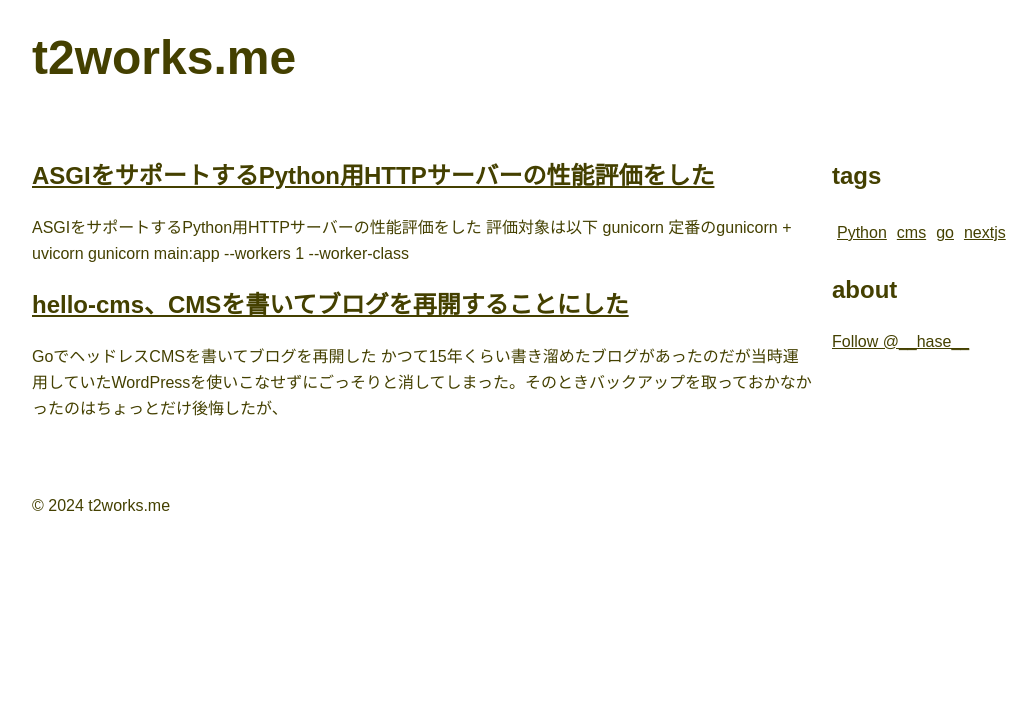
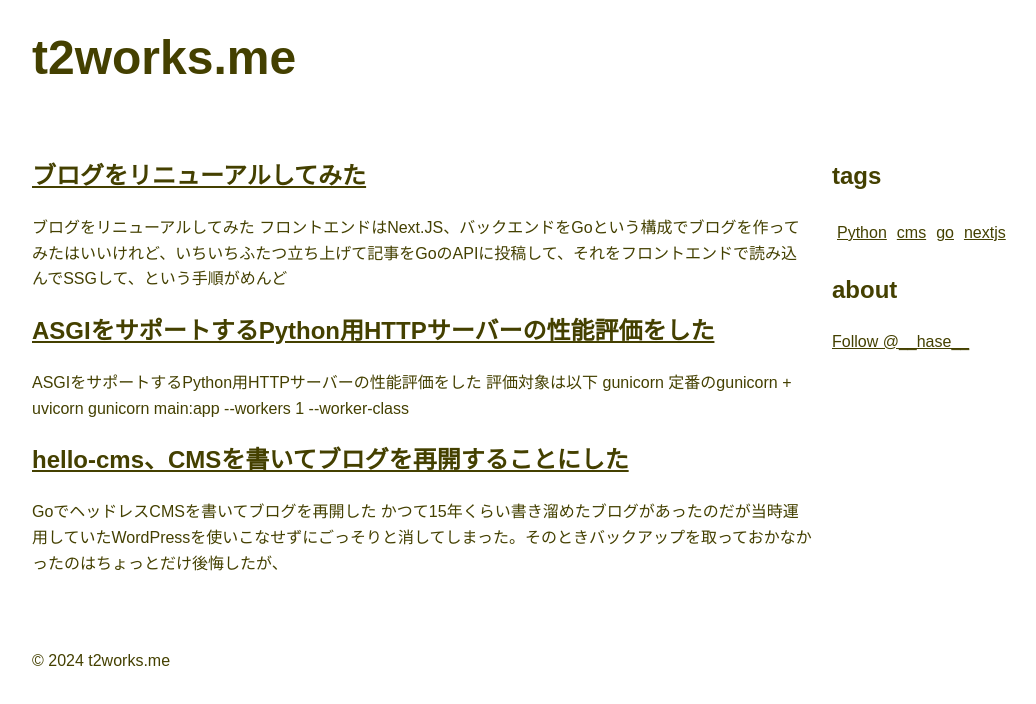
Before and after one commit to hasete2/t2works.me, a Next.js app in the folder app/t2works.me/: page / in a window 1280 px wide. Shown: the top 704 px of the page, without its empty margins (8-1044 px from the left). Built offline with nearby package versions, Linux system fonts and the light colour scheme.

Commit message:
タグページでコンテンツを降順指定

```diff
--- a/app/t2works.me/app/tag/[tag]/page.tsx
+++ b/app/t2works.me/app/tag/[tag]/page.tsx
@@ -34,6 +34,7 @@
 async function getData(tag: string) {
   const tags = tag_list as unknown as Tag;
   const contents: Contents[] = tags[tag];
+  contents.sort((a, b) => b.posted_at.localeCompare(a.posted_at))
   return contents;
 }
 
--- a/app/t2works.me/contents/contents_list.json
+++ b/app/t2works.me/contents/contents_list.json
@@ -1 +1 @@
-[{"title":"ASGIをサポートするPython用HTTPサーバーの性能評価をした","slug":"python-asgi-server","posted_at":"2025-03-20","summary":"ASGIをサポートするPython用HTTPサーバーの性能評価をした\n評価対象は以下\n\ngunicorn\n\n定番のgunicorn + uvicorn\ngunicorn main:app --workers 1 --worker-class"},{"title":"hello-cms、CMSを書いてブログを再開することにした","slug":"hello-cms","posted_at":"2024-11-02","summary":"GoでヘッドレスCMSを書いてブログを再開した\nかつて15年くらい書き溜めたブログがあったのだが当時運用していたWordPressを使いこなせずにごっそりと消してしまった。そのときバックアップを取っておかなかったのはちょっとだけ後悔したが、"}]
+[{"title":"ASGIをサポートするPython用HTTPサーバーの性能評価をした","slug":"python-asgi-server","posted_at":"2025-03-20","summary":"ASGIをサポートするPython用HTTPサーバーの性能評価をした\n評価対象は以下\n\ngunicorn\n\n定番のgunicorn + uvicorn\ngunicorn main:app --workers 1 --worker-class"},{"title":"hello-cms、CMSを書いてブログを再開することにした","slug":"hello-cms","posted_at":"2024-11-02","summary":"GoでヘッドレスCMSを書いてブログを再開した\nかつて15年くらい書き溜めたブログがあったのだが当時運用していたWordPressを使いこなせずにごっそりと消してしまった。そのときバックアップを取っておかなかったのはちょっとだけ後悔したが、"},{"title":"ブログをリニューアルしてみた","slug":"blog-renewal","posted_at":"2026-07-28","summary":"ブログをリニューアルしてみた\nフロントエンドはNext.JS、バックエンドをGoという構成でブログを作ってみたはいいけれど、いちいちふたつ立ち上げて記事をGoのAPIに投稿して、それをフロントエンドで読み込んでSSGして、という手順がめんど"}]
--- a/app/t2works.me/contents/tag_list.json
+++ b/app/t2works.me/contents/tag_list.json
@@ -1 +1 @@
-{"Python":[{"title":"ASGIをサポートするPython用HTTPサーバーの性能評価をした","slug":"python-asgi-server","posted_at":"2025-03-20","summary":"ASGIをサポートするPython用HTTPサーバーの性能評価をした\n評価対象は以下\n\ngunicorn\n\n定番のgunicorn + uvicorn\ngunicorn main:app --workers 1 --worker-class"}],"cms":[{"title":"hello-cms、CMSを書いてブログを再開することにした","slug":"hello-cms","posted_at":"2024-11-02","summary":"GoでヘッドレスCMSを書いてブログを再開した\nかつて15年くらい書き溜めたブログがあったのだが当時運用していたWordPressを使いこなせずにごっそりと消してしまった。そのときバックアップを取っておかなかったのはちょっとだけ後悔したが、"}],"go":[{"title":"hello-cms、CMSを書いてブログを再開することにした","slug":"hello-cms","posted_at":"2024-11-02","summary":"GoでヘッドレスCMSを書いてブログを再開した\nかつて15年くらい書き溜めたブログがあったのだが当時運用していたWordPressを使いこなせずにごっそりと消してしまった。そのときバックアップを取っておかなかったのはちょっとだけ後悔したが、"}],"nextjs":[{"title":"hello-cms、CMSを書いてブログを再開することにした","slug":"hello-cms","posted_at":"2024-11-02","summary":"GoでヘッドレスCMSを書いてブログを再開した\nかつて15年くらい書き溜めたブログがあったのだが当時運用していたWordPressを使いこなせずにごっそりと消してしまった。そのときバックアップを取っておかなかったのはちょっとだけ後悔したが、"}]}
+{"Python":[{"title":"ASGIをサポートするPython用HTTPサーバーの性能評価をした","slug":"python-asgi-server","posted_at":"2025-03-20","summary":"ASGIをサポートするPython用HTTPサーバーの性能評価をした\n評価対象は以下\n\ngunicorn\n\n定番のgunicorn + uvicorn\ngunicorn main:app --workers 1 --worker-class"}],"cms":[{"title":"hello-cms、CMSを書いてブログを再開することにした","slug":"hello-cms","posted_at":"2024-11-02","summary":"GoでヘッドレスCMSを書いてブログを再開した\nかつて15年くらい書き溜めたブログがあったのだが当時運用していたWordPressを使いこなせずにごっそりと消してしまった。そのときバックアップを取っておかなかったのはちょっとだけ後悔したが、"},{"title":"ブログをリニューアルしてみた","slug":"blog-renewal","posted_at":"2026-07-28","summary":"ブログをリニューアルしてみた\nフロントエンドはNext.JS、バックエンドをGoという構成でブログを作ってみたはいいけれど、いちいちふたつ立ち上げて記事をGoのAPIに投稿して、それをフロントエンドで読み込んでSSGして、という手順がめんど"}],"go":[{"title":"hello-cms、CMSを書いてブログを再開することにした","slug":"hello-cms","posted_at":"2024-11-02","summary":"GoでヘッドレスCMSを書いてブログを再開した\nかつて15年くらい書き溜めたブログがあったのだが当時運用していたWordPressを使いこなせずにごっそりと消してしまった。そのときバックアップを取っておかなかったのはちょっとだけ後悔したが、"}],"nextjs":[{"title":"hello-cms、CMSを書いてブログを再開することにした","slug":"hello-cms","posted_at":"2024-11-02","summary":"GoでヘッドレスCMSを書いてブログを再開した\nかつて15年くらい書き溜めたブログがあったのだが当時運用していたWordPressを使いこなせずにごっそりと消してしまった。そのときバックアップを取っておかなかったのはちょっとだけ後悔したが、"},{"title":"ブログをリニューアルしてみた","slug":"blog-renewal","posted_at":"2026-07-28","summary":"ブログをリニューアルしてみた\nフロントエンドはNext.JS、バックエンドをGoという構成でブログを作ってみたはいいけれど、いちいちふたつ立ち上げて記事をGoのAPIに投稿して、それをフロントエンドで読み込んでSSGして、という手順がめんど"}]}
```
Also changed, not shown: app/t2works.me/app/tag/[tag]/TagClient.tsx (deleted, +0 -28 lines).
